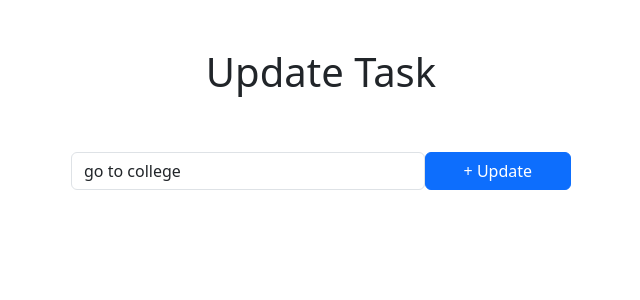
After one commit to kushal-kc15/TO_DO, a Django app: page /todo/19/update/ in a window 1280 px wide. The commit adds this page. Shown: the top 300 px of the page, without its empty margins (319-959 px from the left). Run offline with Django 5.2, Linux system fonts and the light colour scheme; data comes from the database, SQL or seed files in the repository; both versions use the stored data as it was after the commit.

Commit message:
todo-app final

```diff
--- a/TODO/views.py
+++ b/TODO/views.py
@@ -4,7 +4,9 @@ from todo_app.models import task
 
 def home(request):
     tasks = task.objects.filter(completed=False).order_by('-updated_at')
+    completed_tasks = task.objects.filter(completed=True).order_by('-updated_at')
     context = {
-        'tasks': tasks
+        'tasks': tasks,
+        'completed_tasks': completed_tasks
     }
     return render(request, 'home.html', context)
--- /dev/null
+++ b/templates/update_task.html
@@ -0,0 +1,45 @@
+<!DOCTYPE html>
+<html lang="en">
+<head>
+    <meta charset="UTF-8">
+    <meta name="viewport" content="width=device-width, initial-scale=1.0">
+    <title>Update Task</title>
+    <link
+      href="https://cdn.jsdelivr.net/npm/bootstrap@5.3.0-alpha1/dist/css/bootstrap.min.css"
+      rel="stylesheet"
+      integrity="sha384-GLhlTQ8iRABdZLl6O3oVMWSktQOp6b7In1Zl3/Jr59b6EGGoI1aFkw7cmDA6j6gD"
+      crossorigin="anonymous"
+    />
+    <script
+      src="https://cdn.jsdelivr.net/npm/bootstrap@5.3.0-alpha1/dist/js/bootstrap.bundle.min.js"
+      integrity="sha384-w76AqPfDkMBDXo30jS1Sgez6pr3x5MlQ1ZAGC+nuZB+EYdgRZgiwxhTBTkF7CXvN"
+      crossorigin="anonymous"
+    ></script>
+</head>
+<body>
+    <div class="container">
+        <h1 class="pt-5 pb-5 text-center">Update Task</h1>
+        <form action="{% url 'update_task' task.id %}" method="POST" style="width: 500px; margin: auto;">
+            {% csrf_token %}
+            <div class="form-group">
+              <span style="display: flex">
+                <input
+                  type="text"
+                  class="form-control"
+                  placeholder="Add a task"
+                  name="task"
+                  value="{{ task.task }}"
+                />
+                <button
+                  type="submit"
+                  class="btn btn-primary"
+                  style="width: 200px"
+                >
+                  <i class="fa fa-plus"></i> + Update
+                </button>
+              </span>
+            </div>
+          </form>
+    </div>
+</body>
+</html>
--- a/todo_app/models.py
+++ b/todo_app/models.py
@@ -2,7 +2,8 @@ from django.db import models
 
 # Create your models here.
 class task(models.Model):
-    task = models.CharField(max_length=200)
+
+    task = models.CharField(max_length=255, blank=False, null=False)
     completed = models.BooleanField(default=False)
     created_at = models.DateTimeField(auto_now_add=True)
     updated_at = models.DateTimeField(auto_now=True)
--- a/todo_app/urls.py
+++ b/todo_app/urls.py
@@ -3,4 +3,8 @@ from . import views
 
 urlpatterns = [
     path('addTask/', views.addTask, name='add_task'),
+    path('<int:task_id>/delete/', views.deleteTask, name='delete_task'),
+    path('<int:pk>/complete/', views.completeTask, name='complete_task'),
+    path('<int:pk>/', views.undoneTask, name='undone_task'),
+    path('<int:pk>/update/', views.updateTask, name='update_task'),
 ]
--- a/todo_app/views.py
+++ b/todo_app/views.py
@@ -1,4 +1,4 @@
-from django.shortcuts import redirect, render
+from django.shortcuts import get_object_or_404, redirect, render
 from django.http import HttpResponse
 from todo_app.models import task
 
@@ -7,3 +7,28 @@ def addTask(request):
     Task=request.POST.get('task')
     task.objects.create(task=Task)
     return redirect('home')
+
+def completeTask(request,pk):
+    Task= get_object_or_404(task, pk=pk)
+    Task.completed = True
+    Task.save()
+    return redirect('home')
+
+def deleteTask(request, task_id):
+    Task = get_object_or_404(task, id=task_id)
+    Task.delete()
+    return redirect('home')
+
+def undoneTask(request, pk):
+    Task=get_object_or_404(task, pk=pk)
+    Task.completed=False
+    Task.save()
+    return redirect('home')
+
+def updateTask(request, pk):
+    Task = get_object_or_404(task, pk=pk)
+    if request.method == 'POST':
+        Task.task = request.POST.get('task')
+        Task.save()
+        return redirect('home')
+    return render(request, 'update_task.html', {'task': Task})
```
Also changed, not shown: templates/home.html (+60 -19 lines), db.sqlite3, todo_app/migrations/0002_alter_task_task.py (added).
